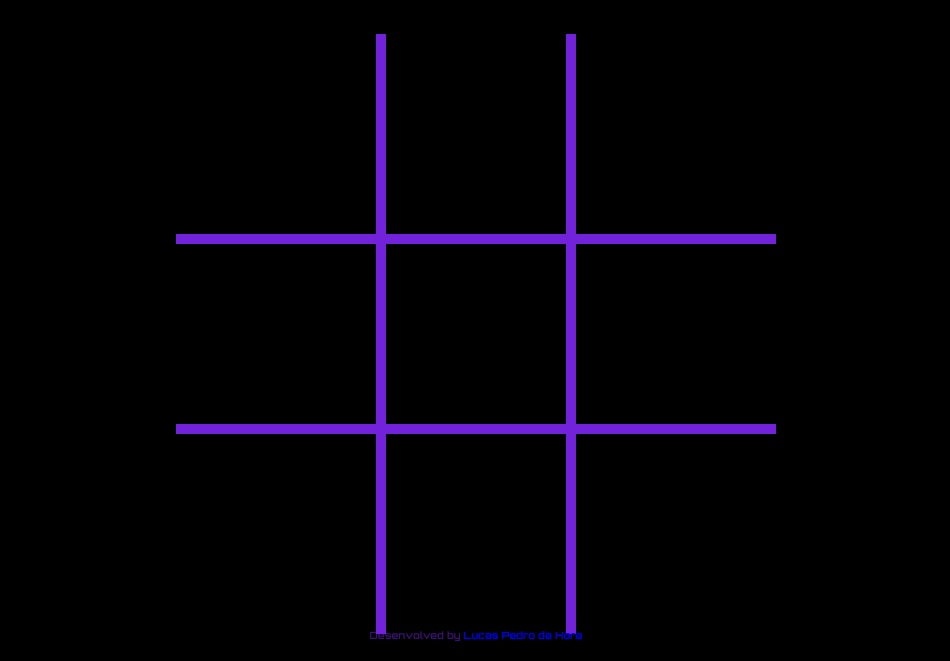
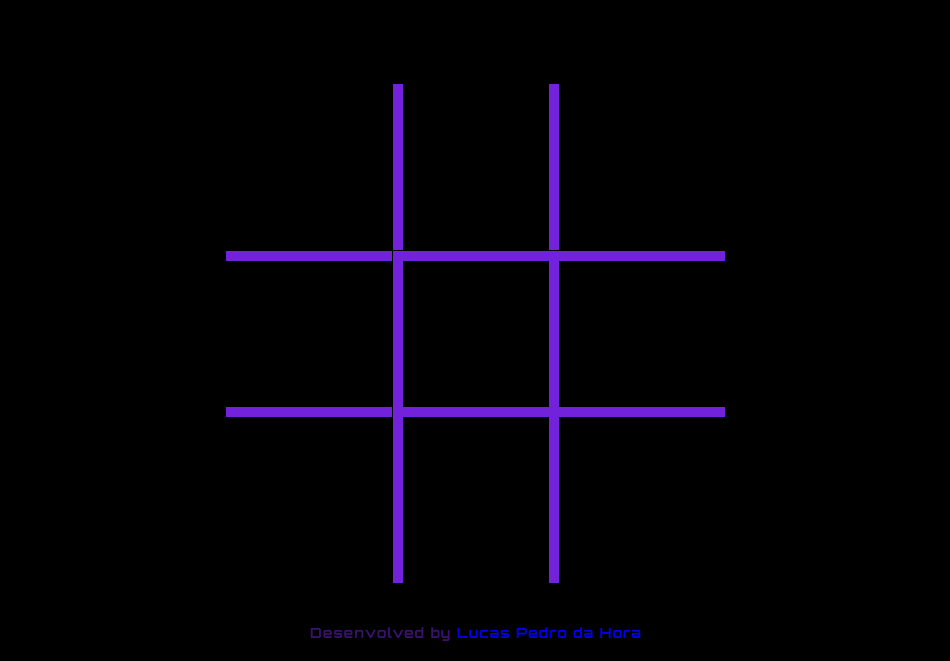
Before and after one commit to Lusk1nha/tic-tac-toe, a plain HTML site: page public/index.html in a window 1280 px wide. Shown: the part 139-800 px from the top of the page, without its empty margins (164-1114 px from the left). Drawn offline with Linux system fonts and the light colour scheme.

Commit message:
first-release

```diff
--- a/public/main.css
+++ b/public/main.css
@@ -24,7 +24,7 @@ body {
     background-color: var(--background-color);
 
     min-width: 200px;
-    min-height: 550px;
+    min-height: 800px;
     height: 100vh;
 
     position: relative;
@@ -49,7 +49,8 @@ body {
     position: absolute;
     bottom: 0;
 
-    font-size: 10px;
+    font-size: 14px;
+    letter-spacing: 1px;
     color: var(--hover-border-color);
 
     margin-bottom: 20px;
@@ -84,8 +85,8 @@ body {
 #container {
     background-color: black;
 
-    width: 600px;
-    height: 600px;
+    width: 500px;
+    height: 500px;
 
     display: grid;
     grid-template-columns: auto auto auto;
@@ -95,8 +96,8 @@ body {
 .box {
     background-color: transparent;
 
-    width: 200px;
-    height: 200px;
+    width: 166px;
+    height: 166px;
 
     display: flex;
     align-items: center;
--- a/public/responsive.css
+++ b/public/responsive.css
@@ -1,6 +1,13 @@
 @media screen and (max-width: 980px) {
+    body {
+        min-height: 500px;
+
+    }
+
     #author {
         bottom: 7vh;
+
+        font-size: 12px;
 
         margin-bottom: 50px;
 
```
Also changed, not shown: 1 other file.
